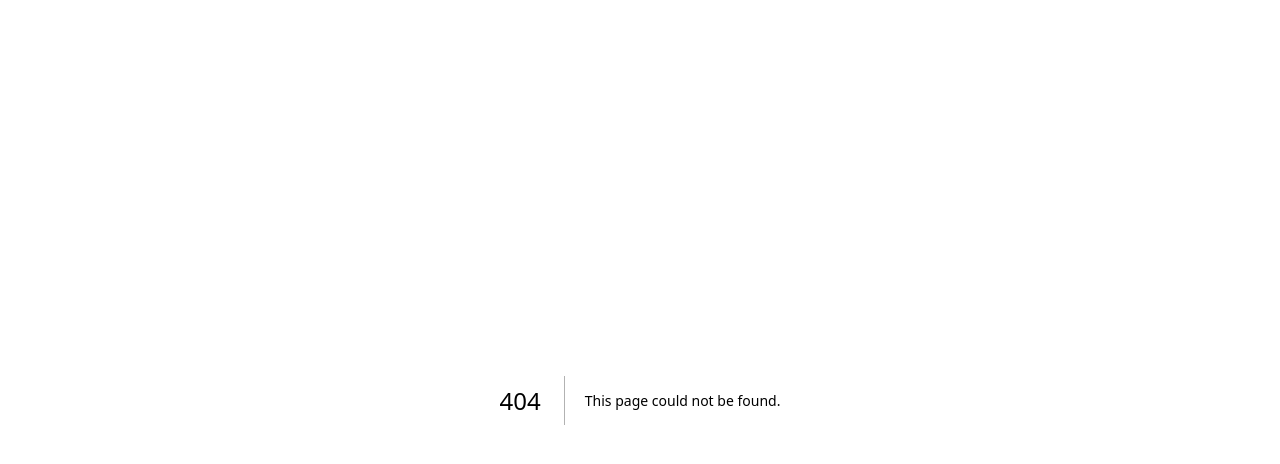
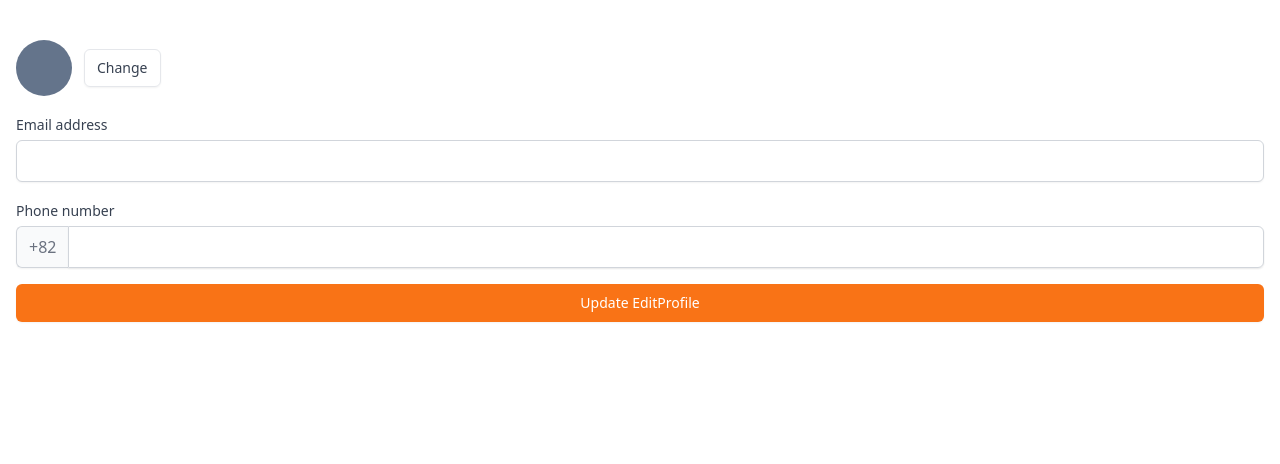
Before and after one commit to Jiyun-Parkk/carrot-market, a Next.js app: page /profile/edit in a window 1280 px wide. Before the commit this address had no page. Shown: the top 464 px of the page. Built offline with nearby package versions, Linux system fonts and the light colour scheme.

Commit message:
Feat: profile editor page ui 구현

```diff
--- a/pages/chats/[id].tsx
+++ b/pages/chats/[id].tsx
@@ -32,7 +32,7 @@ const ChatDetail: NextPage = () => {
             className='w-full rounded-full border-gray-300 pr-12 shadow-sm focus:border-orange-500 focus:outline-none focus:ring-orange-500'
           />
           <div className='absolute inset-y-0 right-0 flex py-1.5 pr-1.5'>
-            <span className='hover:bg-orange-60 0 flex  cursor-pointer items-center rounded-full bg-orange-500 px-3 text-sm text-white active:ring-2 active:ring-orange-500 active:ring-offset-2'>
+            <span className='flex cursor-pointer  items-center rounded-full bg-orange-500 px-3 text-sm text-white hover:bg-orange-600 focus:outline-none focus:ring-2 focus:ring-orange-500 focus:ring-offset-2'>
               &rarr;
             </span>
           </div>
--- /dev/null
+++ b/pages/profile/edit.tsx
@@ -0,0 +1,53 @@
+import { NextPage } from 'next';
+import React from 'react';
+
+const EditProfile: NextPage = () => {
+  return (
+    <div className='space-y-4 py-10 px-4'>
+      <div className='flex items-center space-x-3'>
+        <div className='h-14 w-14 rounded-full bg-slate-500' />
+        <label
+          htmlFor='picture'
+          className='border-gray-0300 focus:fing-orange-500 cursor-pointer rounded-md border py-2 px-3 text-sm font-medium text-gray-700 shadow-sm focus:ring-2 focus:ring-offset-2'
+        >
+          Change
+          <input type='file' id='picture' className='hidden' accept='image/*' />
+        </label>
+      </div>
+      <div className='space-y-1'>
+        <label htmlFor='email' className='text-sm font-medium text-gray-700'>
+          Email address
+        </label>
+        <div className='mt-1'>
+          <input
+            id='email'
+            type='email'
+            required
+            className='focus w-full appearance-none rounded-md border border-gray-300 px-3 py-2 placeholder-gray-400 shadow-sm focus:border-orange-500 focus:outline-none focus:ring-orange-500'
+          />
+        </div>
+      </div>
+      <div className='space-y-1'>
+        <label htmlFor='phone' className='text-sm font-medium text-gray-700'>
+          Phone number
+        </label>
+        <div className='flex rounded-md shadow-sm'>
+          <span className='flex select-none items-center justify-center rounded-l-md border border-r-0 border-gray-300 bg-gray-50 px-3 text-gray-500'>
+            +82
+          </span>
+          <input
+            id='input'
+            type='number'
+            required
+            className='focus w-full appearance-none rounded-md rounded-l-none border border-gray-300 px-3 py-2 placeholder-gray-400 shadow-sm focus:border-orange-500 focus:outline-none focus:ring-orange-500'
+          />
+        </div>
+      </div>
+      <button className='transition-bg focue:ring-offset-2 mt-6 w-full rounded-md border border-transparent bg-orange-500 py-2 px-4 text-sm font-medium text-white shadow-sm hover:bg-orange-600 focus:outline-none focus:ring-2 focus:ring-orange-500 focus:ring-offset-2'>
+        Update EditProfile
+      </button>
+    </div>
+  );
+};
+
+export default EditProfile;
```
